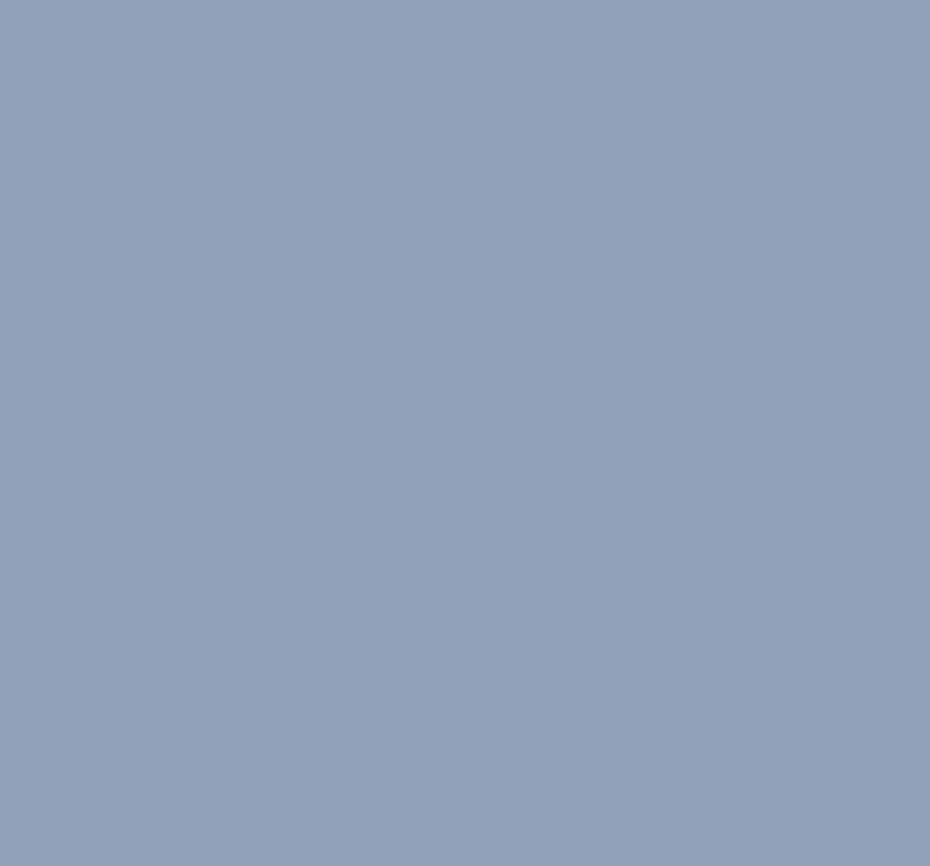
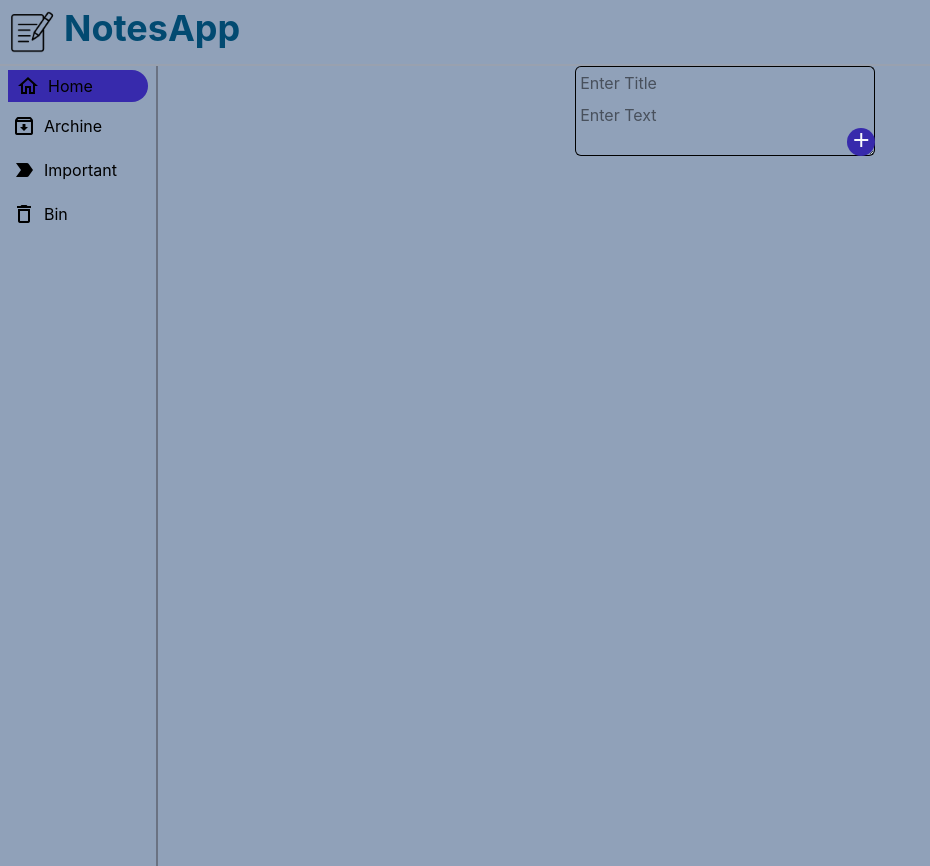
Before and after one commit to AshokCse01/react-note-app, a React (Vite) app: page /home in a window 1280 px wide. Before the commit this address had no page. Shown: the whole page, without its empty margins (0-930 px from the left). Before the commit the page ends 800 px from the top, so only its background shows below. Built offline with nearby package versions, Linux system fonts and the light colour scheme.

Commit message:
made archive logic and created a utils js

```diff
--- a/src/App.jsx
+++ b/src/App.jsx
@@ -1,5 +1,6 @@
 import { Home } from './pages/Home'
 import {Routes,Route} from 'react-router-dom'
+import { Archive } from './pages/Archive'
 
 function App() {
 
@@ -7,7 +8,8 @@ function App() {
   return (
     <>
       <Routes>
-        <Route path='/' element={<Home/>} />
+        <Route path='/home' element={<Home/>} />
+        <Route path='/archive' element={<Archive/>} />
       </Routes>
     </>
   )
--- a/src/component/NotesCard/index.jsx
+++ b/src/component/NotesCard/index.jsx
@@ -1,24 +1,35 @@
 import { useNotes } from "../../context/note-context"
+import { findNotesInArchive } from "../../utils/findNotesInArchive";
 
 
 export const NotesCard = ({ id, text, title, isPinned }) => {
 
-    const { notesDispatch } = useNotes();
+    const { notesDispatch, archive } = useNotes();
     const onPinClick = (id) => {
         !isPinned ? notesDispatch({
             type: 'PIN',
             payload: { id }
-        }):notesDispatch({
-            type:'UNPIN',
-            payload:{ id }
+        }) : notesDispatch({
+            type: 'UNPIN',
+            payload: { id }
         })
     }
+
+    const onArchiveClick = (id) => {
+        notesDispatch({
+            type: 'ARCHIVE',
+            payload: { id }
+        })
+    }
+
+    const isNoteInArchive = findNotesInArchive(archive, id);
+
     return (
-        <div className="w-56 border border-natural-800 p-2  rounded-md " key={id}>
+        <div className="w-60 border border-natural-800 p-2  rounded-md " key={id}>
             <div className="flex justify-between border-b-1 border-slate-700" >
                 <p>{title}</p>
                 <button onClick={() => onPinClick(id)}>
-                    <span className={isPinned?"material-icons" : "material-icons-outlined"}>
+                    <span className={isPinned ? "material-icons" : "material-icons-outlined"}>
                         push_pin
                     </span>
                 </button>
@@ -27,7 +38,7 @@ export const NotesCard = ({ id, text, title, isPinned }) => {
                 <p>{text}</p>
                 <div className="ml-auto">
 
-                    <button><span className="material-icons-outlined">
+                    <button onClick={() => onArchiveClick(id)}><span className={isNoteInArchive ? "material-icons" : "material-icons-outlined"}>
                         archive
                     </span></button>
                     <button>
--- a/src/context/note-context.jsx
+++ b/src/context/note-context.jsx
@@ -8,12 +8,13 @@ const NotesProvider = ({ children }) => {
     const initialState = {
         title: '',
         text: '',
-        notes: []
+        notes: [],
+        archive:[]
     }
-    const [{ title, text, notes }, notesDispatch] = useReducer(NotesReducer, initialState)
+    const [{ title, text, notes,archive }, notesDispatch] = useReducer(NotesReducer, initialState)
 
     return (
-        <NotesContext.Provider value={{ title, text, notes, notesDispatch }}>
+        <NotesContext.Provider value={{ title, text, notes,archive, notesDispatch }}>
             {children}
         </NotesContext.Provider>
     );
--- /dev/null
+++ b/src/pages/Archive/index.jsx
@@ -0,0 +1,29 @@
+import { Fragment } from "react"
+import { SideBar } from "../../sidebar"
+import { Navbar } from "../../component/Navbar"
+import { useNotes } from "../../context/note-context"
+import { NotesCard } from "../../component/NotesCard"
+
+export const Archive = () => {
+    const { archive } = useNotes();
+    return (
+        <Fragment>
+            <Navbar />
+            <main className="flex gap-5" >
+
+                <SideBar />
+                <div>
+
+                    <div className="flex flex-wrap gap-6">
+                        {
+                            archive?.length > 0 && archive.map(({ id, title, text, isPinned }) => (
+                                <NotesCard key={id} id={id} text={text} title={title} isPinned={isPinned} />
+                            ))
+                        }
+                    </div>
+                </div>
+
+            </main>
+        </Fragment>
+    )
+}
--- a/src/pages/Home/index.jsx
+++ b/src/pages/Home/index.jsx
@@ -5,7 +5,7 @@ import { NotesCard } from "../../component/NotesCard"
 import { useNotes } from "../../context/note-context"
 
 export const Home = () => {
-    const { notes, title, text, notesDispatch } = useNotes();
+    const { notes, title, text, notesDispatch, archive } = useNotes();
 
     const onTitleChange = (e) => {
         notesDispatch({
@@ -28,7 +28,7 @@ export const Home = () => {
             type: 'CLEAR_INPUT'
         })
     }
-
+    console.log(archive)
 
     const pinnedNotes = notes?.length > 0 && notes.filter(({ isPinned }) => isPinned)
     const otherNotes = notes?.length > 0 && notes.filter(({ isPinned }) => !isPinned)
@@ -41,7 +41,7 @@ export const Home = () => {
                 <div className=" flex flex-col w-screen">
                     <div className="flex flex-col w-[300px]  border-slate-800 relative self-center">
 
-                        <input value={title} onChange={onTitleChange} className="border" placeholder="Enter Title"
+                        <input value={title} onChange={onTitleChange} placeholder="Enter Title"
                             className=" border border-natural-800 rounded-t-md focus:outline-none border-b-0 p-1" />
                         <textarea value={text} onChange={onTextChange} className="border border-natural-800 rounded-b-md focus:outline-none border-t-0 p-1" placeholder="Enter Text" />
                         <button disabled={title.length === 0} onClick={onAddClick} className=" w-7 h-7  bg-indigo-800 text-slate-50 rounded-full absolute bottom-0 right-0">
--- a/src/reducer/notesReducer.js
+++ b/src/reducer/notesReducer.js
@@ -33,6 +33,12 @@ export const NotesReducer = (state, { type, payload }) => {
                 ...state,
                 notes: state.notes.map(note => note.id === payload.id ? { ...note, isPinned: !note.isPinned } : note)
             }
+        case 'ARCHIVE':
+            return {
+                ...state,
+                archive: [...state.archive, state.notes.find(({ id }) => id === payload.id)],
+                notes:state.notes.filter(({id})=>id !==payload.id)
+            }
         default:
             return state
     }
--- a/src/sidebar/index.jsx
+++ b/src/sidebar/index.jsx
@@ -7,7 +7,7 @@ export const SideBar = () => {
         return isActive ? 'bg-indigo-800 flex align-center px-2 py-1 gap-2 rounded-tr-full rounded-br-full  ' : ' hover:bg-indigo-800 flex align-center hover:text-slate-200 gap-2 p-2 px-1 rounded-tr-full rounded-br-full '
     }
     return (
-        <aside className='flex flex-col px-2 py-1 border-r-2 border-gray-500 w-45 h-screen '>
+        <aside className='flex flex-col px-2 py-1 border-r-2 border-gray-500 w-45 h-screen gap-1  '>
             <NavLink className={getStyle} to='/home'>
                 <span className="material-icons-outlined">home</span>
                 <span>Home</span>
--- /dev/null
+++ b/src/utils/findNotesInArchive.js
@@ -0,0 +1,5 @@
+export const findNotesInArchive=()=>{
+    const findNotesInArchive = (archive, id) => {
+        return archive.some(note => note.id === id)
+    }
+}
```
